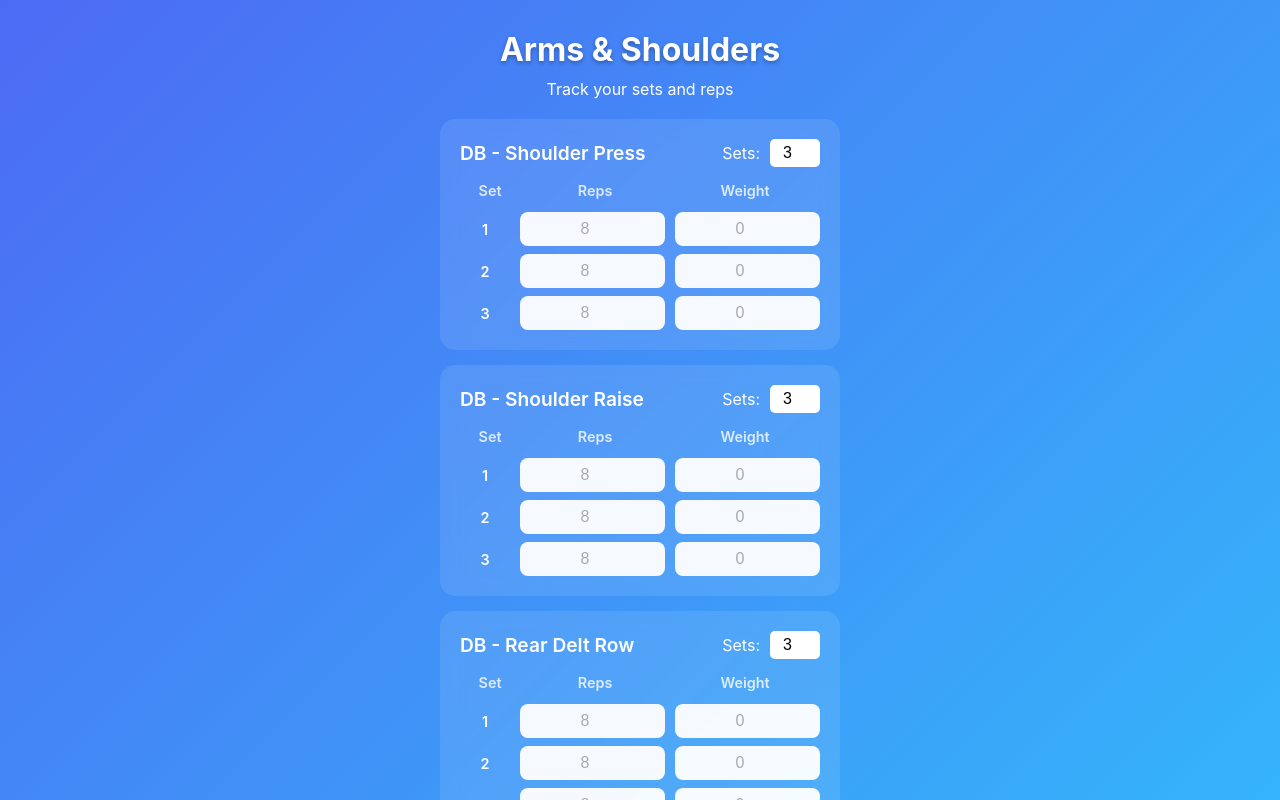
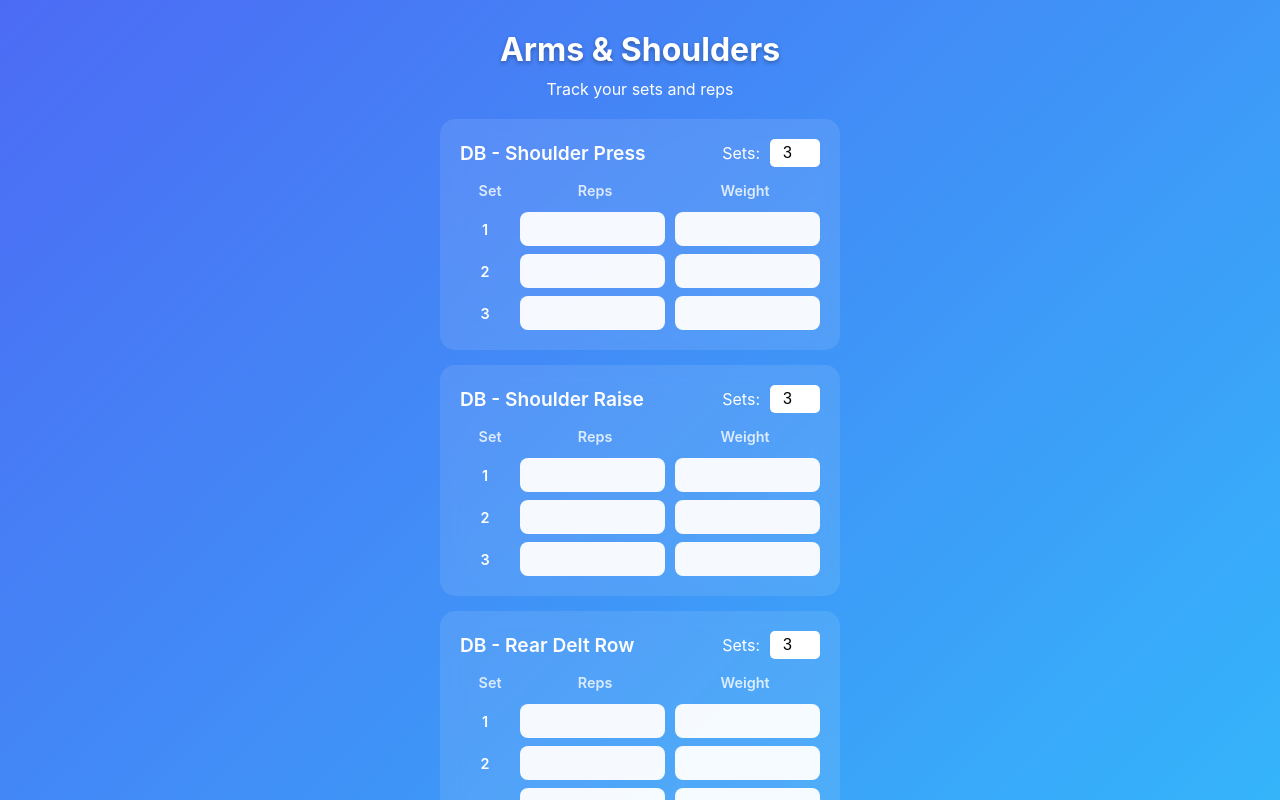
Before and after one commit to TaisHjoernsof/Workout, a Vue app: page / in a window 1280 px wide. Both pictures are taken after a click on the button "Arms & Shoulders". Shown: the top 800 px of the page. Built offline with nearby package versions, Linux system fonts and the light colour scheme.

Commit message:
Making Default Values work

```diff
--- a/src/components/WorkoutExercises.vue
+++ b/src/components/WorkoutExercises.vue
@@ -29,7 +29,7 @@
           <input
             type="number"
             class="set-input"
-            :placeholder="getDefaultValue(exercise, 'reps', i-1)"
+            :placeholder="getCurrentValue(exercise, 'reps', i-1)"
             @change="handleInputChange($event, workoutType, exercise, i-1, 'reps')"
             @focus="handleFocus($event, 'reps')"
             @blur="handleBlur($event, 'reps')"
@@ -37,7 +37,7 @@
           <input
             type="number"
             class="set-input"
-            :placeholder="getDefaultValue(exercise, 'weight', i-1)"
+            :placeholder="getCurrentValue(exercise, 'weight', i-1)"
             @change="handleInputChange($event, workoutType, exercise, i-1, 'weight')"
             @focus="handleFocus($event, 'weight')"
             @blur="handleBlur($event, 'weight')"
```
